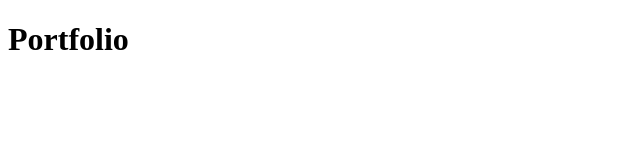
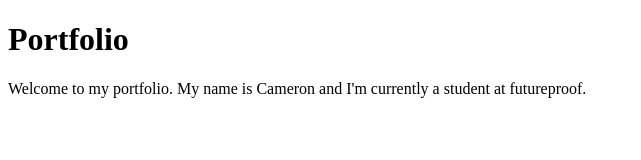
Before and after one commit to CBrom99/GeneralPortfolio, a plain HTML site: page index.html in a window 1280 px wide. Shown: the whole page, without its empty margins (0-641 px from the left). Drawn offline with Linux system fonts and the light colour scheme.

Commit message:
added some information

```diff
--- a/index.html
+++ b/index.html
@@ -8,5 +8,6 @@
 </head>
 <body>
     <h1> Portfolio </h1>
+    <p> Welcome to my portfolio. My name is Cameron and I'm currently a student at futureproof.</p>
 </body>
 </html>
```
